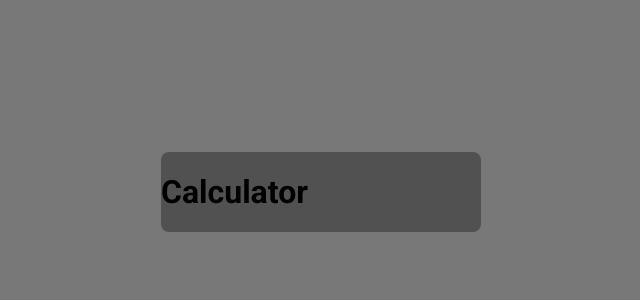
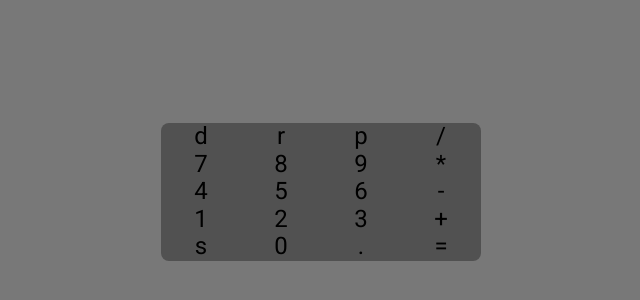
Before and after one commit to mykolao/calculator, a website built with Parcel: page src/index.html in a window 1280 px wide. Shown: the part 208-508 px from the top of the page, without its empty margins (319-959 px from the left). Built offline with nearby package versions, Linux system fonts and the light colour scheme.

Commit message:
feat: init calculator controls

```diff
--- a/src/components/app.ts
+++ b/src/components/app.ts
@@ -1,18 +1,46 @@
-// import Button from 'components/button';
 import 'styles/app.scss';
+import Button from 'components/Button';
 
 class App {
   private readonly appElement = document.createElement('main');
 
-  // private readonly b1;
-
   constructor() {
     this.appElement.classList.add('app');
-    // this.b1 = new Button('Button');
-    const header = document.createElement('h1');
-    header.textContent = 'Calculator';
-    this.appElement.appendChild(header);
-    // this.appElement.appendChild(this.b1.element);
+    this.createControls();
+  }
+
+  private createControls() {
+    const buttons = [
+      new Button('d', ['Backspace'], () => console.log('d')),
+      new Button('r', ['r'], () => console.log('r')),
+      new Button('p', ['p'], () => console.log('p')),
+      new Button('/', ['/'], () => console.log('/')),
+      new Button('7', ['7'], () => console.log('7')),
+      new Button('8', ['8'], () => console.log('8')),
+      new Button('9', ['9'], () => console.log('9')),
+      new Button('*', ['*'], () => console.log('*')),
+      new Button('4', ['4'], () => console.log('4')),
+      new Button('5', ['5'], () => console.log('5')),
+      new Button('6', ['6'], () => console.log('6')),
+      new Button('-', ['-'], () => console.log('-')),
+      new Button('1', ['1'], () => console.log('1')),
+      new Button('2', ['2'], () => console.log('2')),
+      new Button('3', ['3'], () => console.log('3')),
+      new Button('+', ['+'], () => console.log('+')),
+      new Button('s', ['s'], () => console.log('s')),
+      new Button('0', ['0'], () => console.log('0')),
+      new Button('.', ['.'], () => console.log('.')),
+      new Button('=', ['=', 'Enter'], () => console.log('=')),
+    ];
+
+    const btnGroup = document.createElement('section');
+    btnGroup.classList.add('btn-group');
+
+    buttons.forEach(({ element }) => {
+      btnGroup.appendChild(element);
+    });
+
+    this.appElement.appendChild(btnGroup);
   }
 
   get element() {
--- a/src/index.ts
+++ b/src/index.ts
@@ -1,5 +1,5 @@
+import App from 'components/App';
 import 'styles/index.scss';
-import App from 'components/app';
 
 const { element: app } = new App();
 document.querySelector('body')!.appendChild(app);
--- a/src/styles/app.scss
+++ b/src/styles/app.scss
@@ -5,4 +5,10 @@
   min-width: variables.$app-width;
   border-radius: variables.$border-radius;
   background: variables.$app-bg;
+
+  .btn-group {
+    display: grid;
+    grid-template-rows: repeat(5, 1fr);
+    grid-template-columns: repeat(4, 1fr);
+  }
 }
--- a/src/styles/button.scss
+++ b/src/styles/button.scss
@@ -1,4 +1,6 @@
 @use 'styles/variables';
+
+$font-sz: 1.5rem;
 
 .button-active {
   border: 1px solid rgb(255,255,255) !important;
@@ -6,8 +8,11 @@
 
 .button {
   border: none;
-  border-radius: calc(variables.$border-radius / 2);
+  border-radius: calc((variables.$border-radius) / 2);
   background: none;
+  outline: none;
+  font-size: $font-sz;
+  user-select: none;
 
   &:hover {
     background: rgba(0,0,255, 0.2);
```
